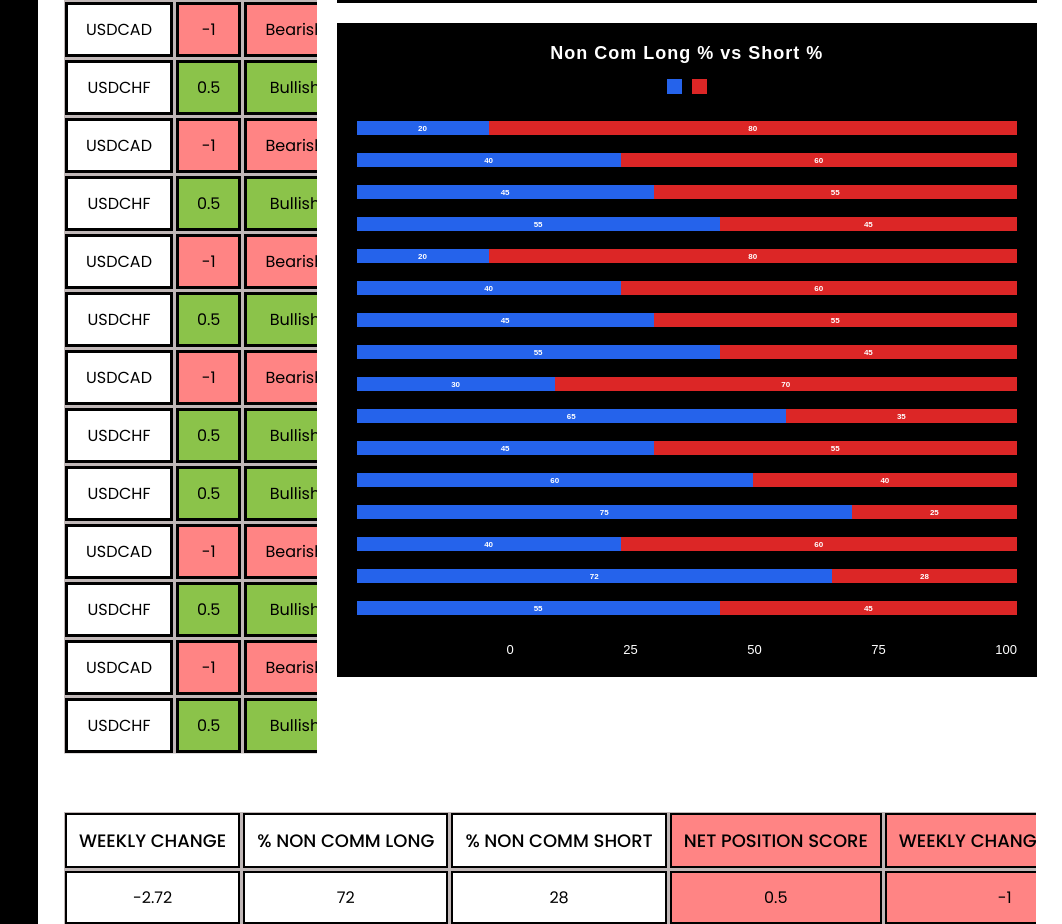
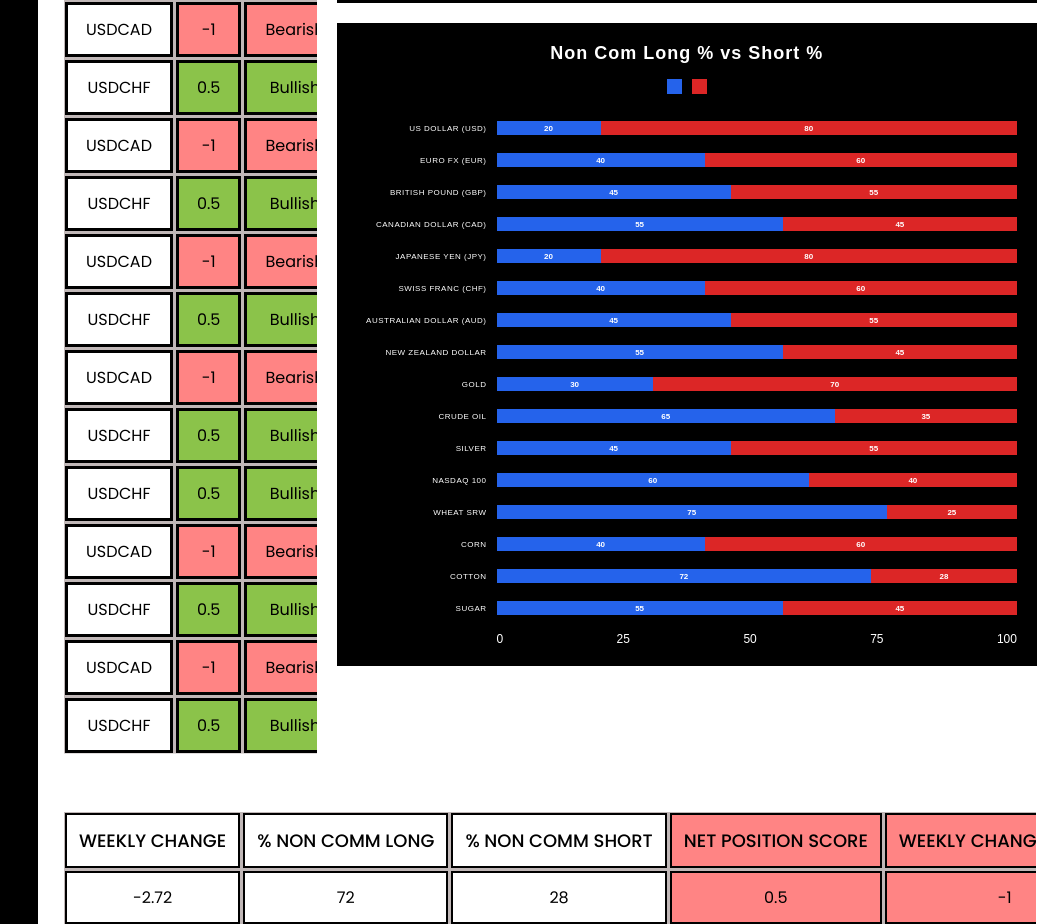
Before and after one commit to NexGenSoft750/forex_trading_app, a Next.js app: page /admin/cot-data-analysis in a window 1280 px wide. Shown: the part 3240-4164 px from the top of the page, without its empty margins (218-1280 px from the left). Built offline with nearby package versions, Linux system fonts and the light colour scheme; no server answers.

Commit message:
label hide issue fixed

```diff
--- a/src/components/cot-data-analysis/tables/charts/NonComLongShortChart.module.scss
+++ b/src/components/cot-data-analysis/tables/charts/NonComLongShortChart.module.scss
@@ -47,7 +47,7 @@
   }
 
   .label {
-    width: 15rem;
+    width: 13rem;
     text-align: right;
     font-size: 0.8rem;
     font-weight: 500;
@@ -85,13 +85,13 @@
 
   .xAxis {
     max-width: 900px;
-    margin: 1.8rem auto 0;
-    padding-left: 15rem;
+    margin: 0.8rem auto 0;
+    padding-left: 14rem;
 
     div {
       display: flex;
       justify-content: space-between;
-      font-size: 1.3rem;
+      font-size: 1.2rem;
       color: white;
     }
   }
--- a/src/components/cot-data-analysis/tables/charts/NonComLongShortChart.tsx
+++ b/src/components/cot-data-analysis/tables/charts/NonComLongShortChart.tsx
@@ -30,6 +30,7 @@ export default function NonComLongShortChart() {
       <div className={styles.chart}>
         {data.map((item, index) => (
           <div key={index} className={styles.row}>
+            <div className={styles.label}>{item.name}</div>
             <div className={styles.barContainer}>
               <div className={styles.long} style={{ width: `${item.long}%` }}>
                 <span>{item.long}</span>
```
